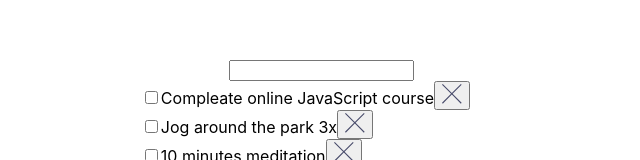
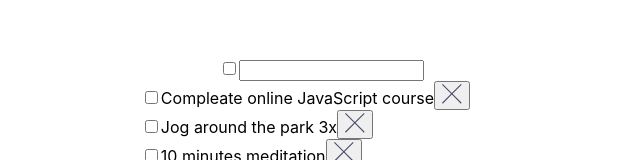
Before and after one commit to GSG-G9/-ow-todo-app-alaasahloub, a Next.js app: page / in a window 1280 px wide. Shown: the part 232-392 px from the top of the page, without its empty margins (319-959 px from the left). Built offline with nearby package versions, Linux system fonts and the light colour scheme.

Commit message:
handle check all todos

```diff
--- a/comps/AddTodo.js
+++ b/comps/AddTodo.js
@@ -1,5 +1,6 @@
 import { useContext } from "react";
 import { TodoContext } from "./ContextProvider";
+import CheckAll from './CheckAll'
 
 const AddTodo = () => {
   const { todosState, setTodosState } = useContext(TodoContext);
@@ -18,6 +19,7 @@ const AddTodo = () => {
 
   return (
     <div>
+      <CheckAll />
       <input type="text" onBlur={handleAdd} />
     </div>
   );
--- a/comps/CheckAll.js
+++ b/comps/CheckAll.js
@@ -1,12 +1,19 @@
+import { useContext } from "react";
 import { TodoContext } from "./ContextProvider";
 
 const CheckAll = () => {
     const { todosState, setTodosState } = useContext(TodoContext);
 
+    const handleCheck = () => {
+        setTodosState(
+            todosState.map((todo) => {
+                return  { ...todo, compleated: true }
+            })
+        )
+    }
+
     return (
-        <div>
-
-        </div>
+        <input type="checkbox" onChange={handleCheck} />
     )
 }
 
```
